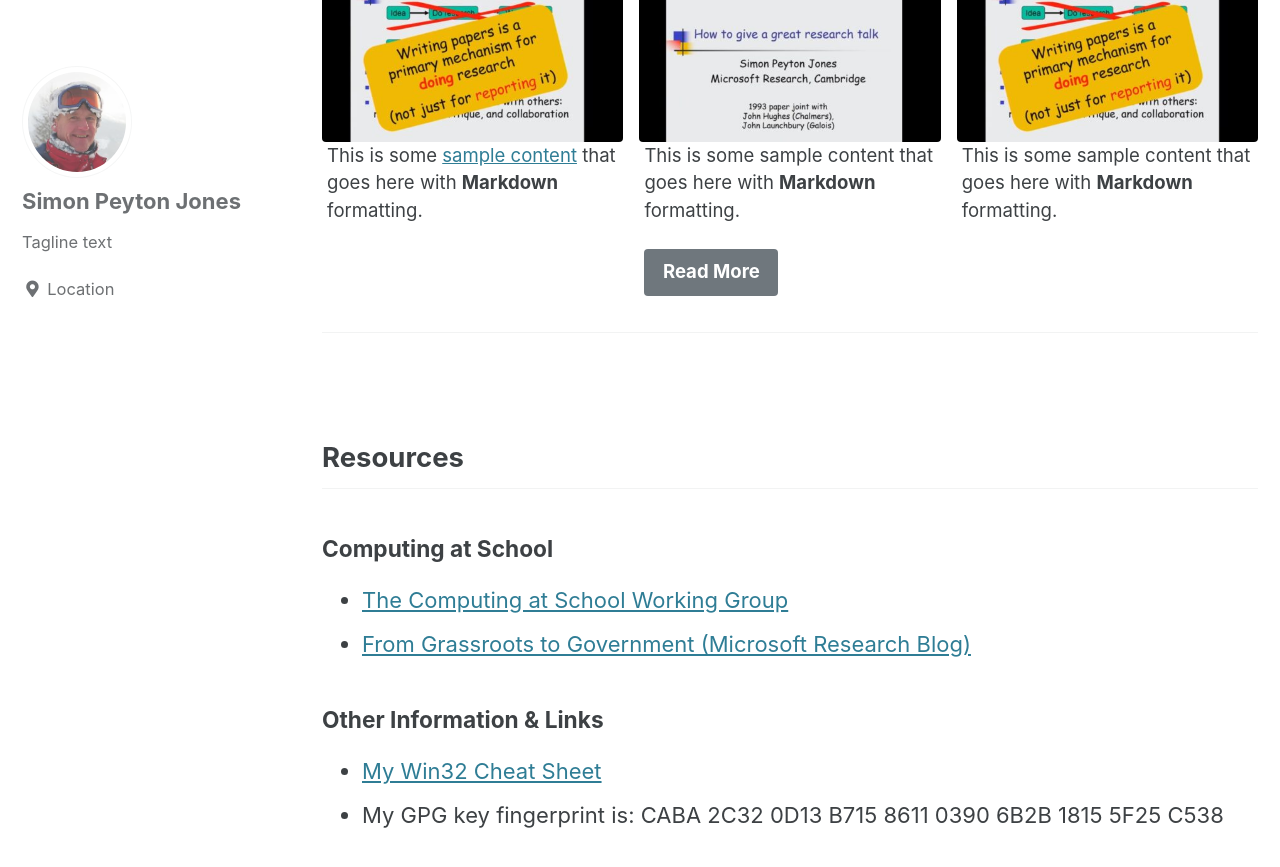
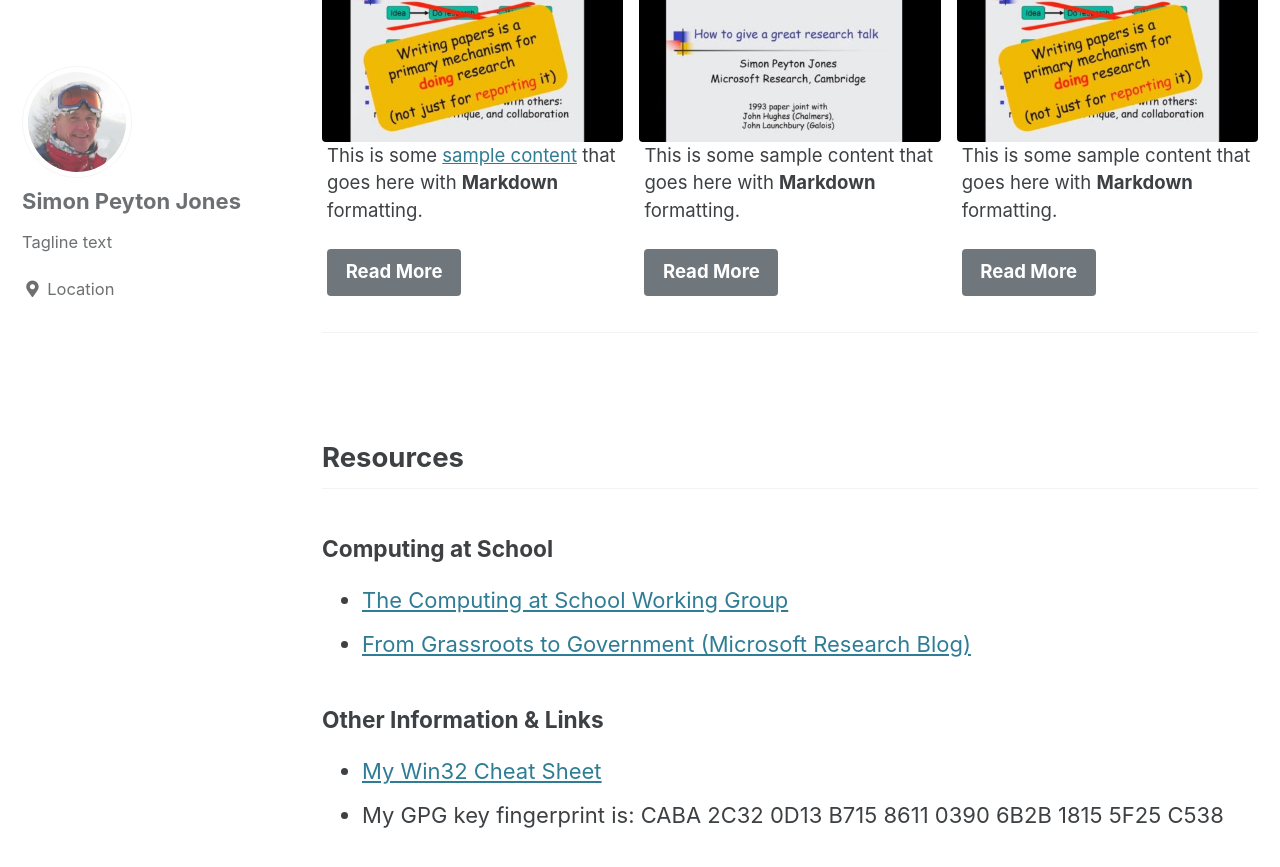
Before and after one commit to simonpj/www.peytonjones.org, a Jekyll site: the page built from index.md, in a window 1280 px wide and 900 px high, scrolled down 681 px. Shown: the top 867 px of the window. Built offline with Jekyll 4.4.1, drawn with Linux system fonts in a browser that asks for light colours; cached includes are drawn as plain includes.

Commit message:
Update index.md

```diff
--- a/index.md
+++ b/index.md
@@ -10,6 +10,9 @@ feature_row:
   - image_path: /assets/images/spj-paper.jpg
     alt: "placeholder image 1"
     excerpt: "This is some [sample content](https://www.microsoft.com/en-us/research/academic-program/write-great-research-paper/) that goes here with **Markdown** formatting."
+    url: "#test-link"
+    btn_label: "Read More"
+    btn_class: "btn--primary"
   - image_path: /assets/images/spj-talk.jpg
     alt: "placeholder image 2"
     excerpt: "This is some sample content that goes here with **Markdown** formatting."
@@ -19,6 +22,9 @@ feature_row:
   - image_path: /assets/images/spj-paper.jpg
     alt: "placeholder image 3"
     excerpt: "This is some sample content that goes here with **Markdown** formatting."
+    url: "#test-link"
+    btn_label: "Read More"
+    btn_class: "btn--primary"
 ---
 
 Lorem ipsum dolor sit amet, consectetur adipiscing elit, sed do eiusmod tempor incididunt ut labore et dolore magna aliqua. Ut enim ad minim veniam, quis nostrud exercitation ullamco laboris nisi ut aliquip ex ea commodo consequat.
```
